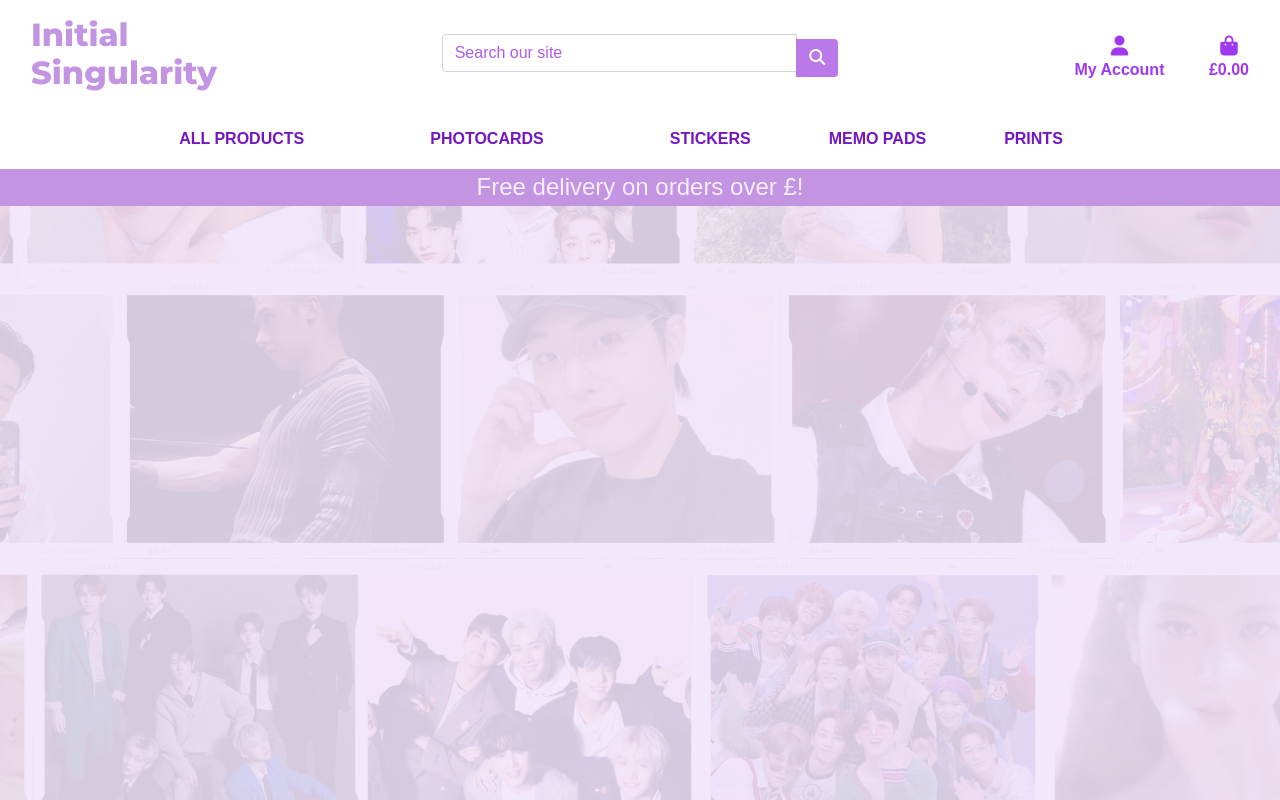
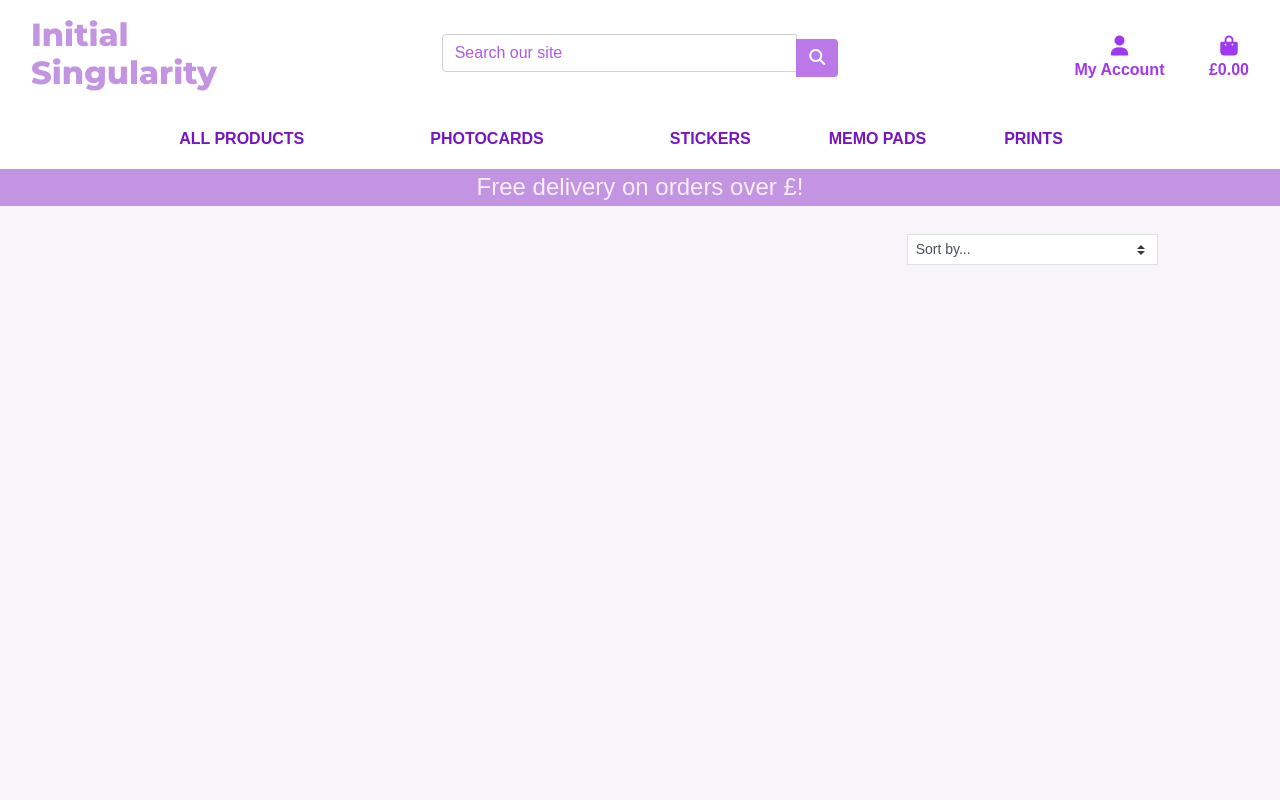
Before and after one commit to Sandrac98/initialsingularity, a Django app: page /products/?category=Photocards in a window 1280 px wide. Run offline with Django 3.2, Linux system fonts and the light colour scheme; data comes from the database, SQL or seed files in the repository; some libraries are stand-ins or nearby versions; some web fonts are replaced.

Commit message:
Add sorting and product counts to products page

```diff
--- a/products/templates/products/products.html
+++ b/products/templates/products/products.html
@@ -19,6 +19,33 @@
             </div>
         </div>
         <div class="row">
+            <div class="product-container col-10 offset-1">
+                <div class="row mt-1 mb-2">
+                    <div class="col-12 col-md-6 my-auto order-md-last d-flex justify-content-center justify-content-md-end" style="padding-top:100px;">
+                        <div class="sort-select-wrapper w-50">
+                            <select id="sort-selector" class="custom-select custom-select-sm rounded-0 border border-{% if current_sorting != 'None_None' %}info{% else %}black{% endif %}">
+                                <option value="reset" {% if current_sorting == 'None_None' %}selected{% endif %}>Sort by...</option>
+                                <option value="price_asc" {% if current_sorting == 'price_asc' %}selected{% endif %}>Price (low to high)</option>
+                                <option value="price_desc" {% if current_sorting == 'price_desc' %}selected{% endif %}>Price (high to low)</option>
+                                <option value="rating_asc" {% if current_sorting == 'rating_asc' %}selected{% endif %}>Rating (low to high)</option>
+                                <option value="rating_desc" {% if current_sorting == 'rating_desc' %}selected{% endif %}>Rating (high to low)</option>
+                                <option value="name_asc" {% if current_sorting == 'name_asc' %}selected{% endif %}>Name (A-Z)</option>
+                                <option value="name_desc" {% if current_sorting == 'name_desc' %}selected{% endif %}>Name (Z-A)</option>
+                                <option value="category_asc" {% if current_sorting == 'category_asc' %}selected{% endif %}>Category (A-Z)</option>
+                                <option value="category_desc" {% if current_sorting == 'category_desc' %}selected{% endif %}>Category (Z-A)</option>
+                            </select>
+                        </div>
+                    </div>
+                    <div class="col-12 col-md-6 order-md-first">
+                        <p class="mt-3 text-center text-md-left" style="color: #7516c2;">
+                            {% if search_term or current_categories or current_sorting != 'None_None' %}
+                                <span class="small"><a href="{% url 'products' %}">All Products</a> | </span>
+                            {% endif %}
+                            {{ products|length }} Products{% if search_term %} found for <strong>"{{ search_term }}"</strong>{% endif %}
+                        </p>
+                    </div>
+                </div>
+                <div class="row">
             {% for product in products %}
                 <div class="col-sm-6 col-md-6 col-lg-4 col-xl-3">
                     <div class="thumbnail">
--- a/static/css/base.css
+++ b/static/css/base.css
@@ -134,7 +134,7 @@ margin: 9px;
     top: 0;
     left: 0;
     position: fixed;
-    background: #f3e6fcde;
+    background: #f7f4fa;
     z-index: -1;
 }
 
```
